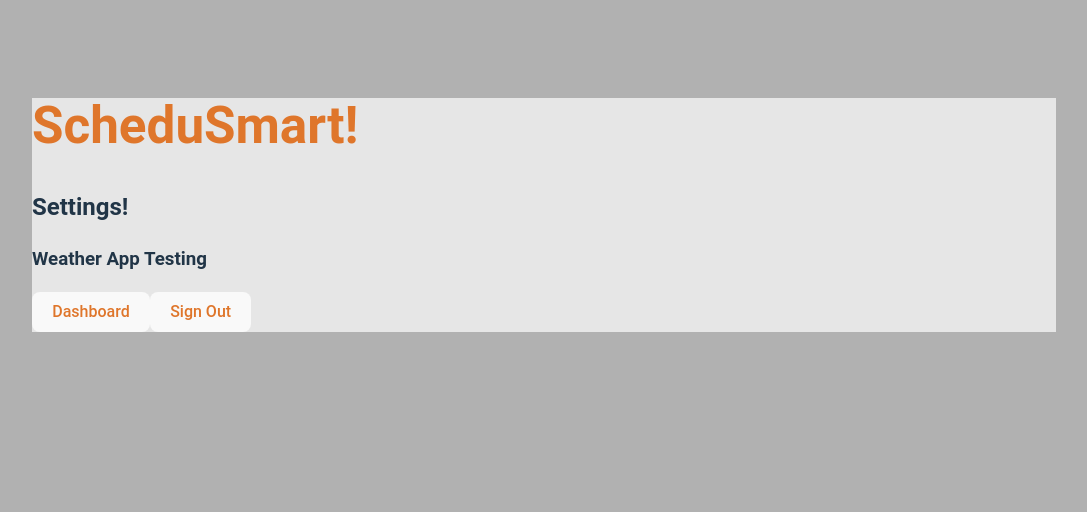
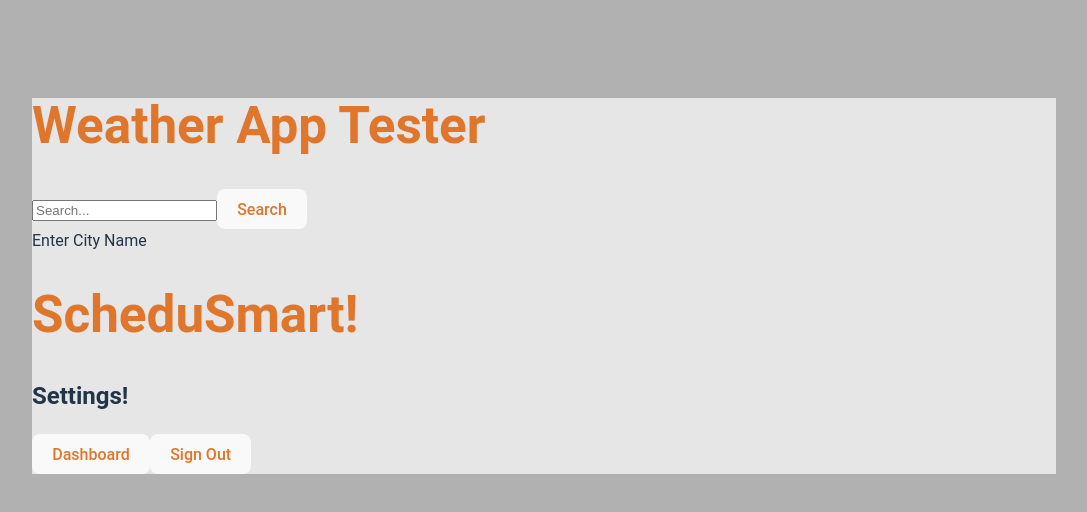
Before and after one commit to Reece-Ausmus/ScheduSmart, a React (Vite) app in the folder schedusmart-frontend/: page /settings in a window 1280 px wide. Shown: the top 512 px of the page, without its empty margins (96-1183 px from the left). Built offline with nearby package versions, Linux system fonts and the light colour scheme.

Commit message:
Coded weather information in settings. Concept complete, need to integrate into main calendar page

```diff
--- a/schedusmart-frontend/src/pages/Settings.jsx
+++ b/schedusmart-frontend/src/pages/Settings.jsx
@@ -5,6 +5,21 @@ import { Navigate } from 'react-router-dom'
 export default function Settings() {
     const [goToDash, setGoToDash] = React.useState(false)
     const [goToWelcome, setGoToWelcome] = React.useState(false)
+    const [search, setSearch] = React.useState("")
+    const [weather, setWeather] = React.useState({})
+
+    const api = {
+        key: "32d36a265443fe0bc95c8de0461515f7",
+        base: "https://api.openweathermap.org/data/2.5/",
+    };
+
+    const searchPressed = () => {
+        fetch(`${api.base}weather?q=${search}&units=imperial&APPID=${api.key}`)
+        .then((res) => res.json())
+        .then((result) => {
+            setWeather(result);
+        });
+    };
 
     if (goToWelcome) {
         return(
@@ -24,9 +39,39 @@ export default function Settings() {
 
     return(
         <>
+        <div>
+            <header>
+                {/* HEADER*/}
+                <h1>Weather App Tester</h1>
+
+                {/* Search Box */}
+                <div>
+                    <input
+                        type="text"
+                        placeholder="Search..."
+                        onChange={(e) => setSearch(e.target.value)}
+                    />
+                    <button onClick={searchPressed}>Search</button>
+                </div>
+
+                {typeof weather.main != "undefined" ?
+                    <div>
+                        {/* Location */}
+                        <p>{weather.name}</p>
+                        {/* Temprature */}
+                        <p>{weather.main.temp} ℉</p>
+                        {/* Condition */}
+                        <p>{weather.weather[0].main}</p>
+                        <p>{weather.weather[0].description}</p>
+                    </div>
+                :
+                    "Enter City Name"
+                }
+            </header>
+        </div>
+
         <Header/>
         <h2>Settings!</h2>
-        <h3>Weather App Testing</h3>
         <button onClick={() => {setGoToDash(true)}}>Dashboard</button>
         <button onClick={() => {setGoToWelcome(true)}}>Sign Out</button>
         </>
```
